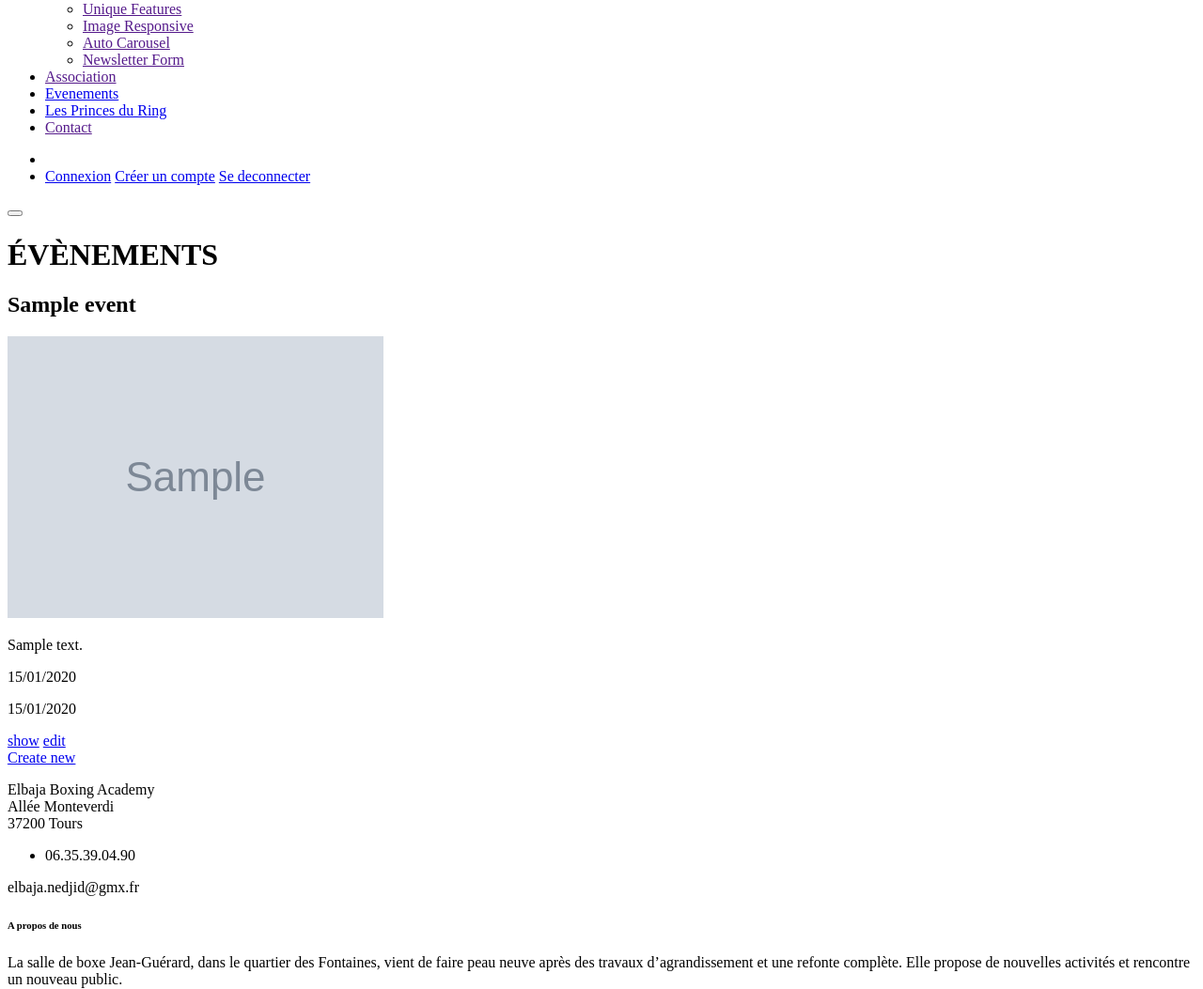
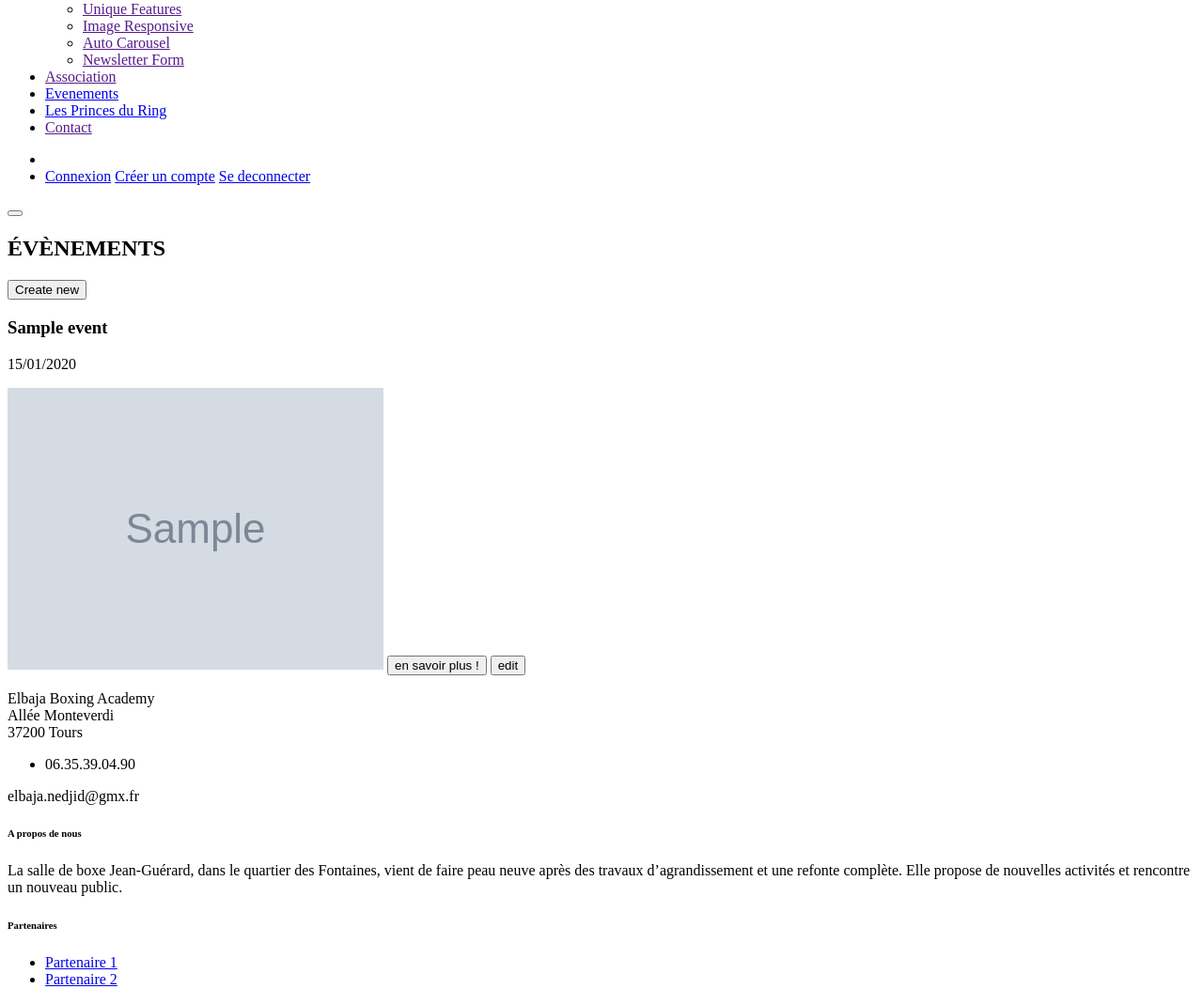
Before and after one commit to BenKod-r/tours-0320-php-elbaja-boxing-academy, a Symfony app: template templates/event/index.html.twig in a window 1280 px wide. Shown: the part 576-1629 px from the top of the page at 94% size. Run offline with Twig, Linux system fonts and the light colour scheme; the template is opened without the code that fills it: most values are stand-ins (such as "Sample title", 1, 10 or a date in 2020); grey boxes marked "Sample" are stand-in pictures; some libraries are stand-ins or nearby versions.

Commit message:
page index event_html/css completed

```diff
--- a/templates/event/index.html.twig
+++ b/templates/event/index.html.twig
@@ -3,30 +3,33 @@
 {% block title %}Event index{% endblock %}
 
 {% block body %}
-
+    <section class="event">
         <div class="event_page">
-        <h1 class="event_title">ÉVÈNEMENTS</h1>
+            <h1 class="event_page_title">ÉVÈNEMENTS</h1>
         </div>
-    <div class="">
+        <div class="event_link">
+            <a href="{{ path('event_new') }}"><input type="button" class="btn btn-dark" value="Create new"></a>
+        </div>
+        <div class="event_card row justify-content-around">
         {% for event in events %}
-        <h2 class="event_name offset-4">{{ event.name }}</h2>
-        <div class="event d-flex">
-            <img class="event_poster col-lg-3" src="{{ asset( event.poster ) }}" alt="poster_event" />
-            <div class="offset-1">
-                <p>{{ event.description }}</p>
-                <p>{{ event.dateStart ? event.dateStart|date('d/m/Y') : '' }}</p>
-                <p>{{ event.dateEnd ? event.dateEnd|date('d/m/Y') : '' }}</p>
+            <div class="card-deck col-xs-12 col-md-6 col-xl-4">
+                <div class="card bg-dark text-white">
+                    <div class="card-body">
+                        <h3 class="event_title card-title">{{ event.name }}</h3>
+                        <p class="card-text">{{ event.dateStart ? event.dateStart|date('d/m/Y') : '' }}</p>
+                    </div>
+                    <div class="event_card_image">
+                        <a href="{{ path('event_show', {'id': event.id}) }}"><img class="event_image card-img-top" src="{{ asset( event.poster ) }}" alt="Card image cap"  title="Cliquer sur l'image pour en savoir plus !" /></a>
+                        <a href="{{ path('event_show', {'id': event.id}) }}"><input type="button" class="show btn btn-success" value="en savoir plus !" /></a>
+                        <a href="{{ path('event_edit', {'id': event.id}) }}"><input type="button" class="edit btn btn-success" value="edit" /></a>
                     </div>
                 </div>
             </div>
-    <a href="{{ path('event_show', {'id': event.id}) }}">show</a>
-    <a href="{{ path('event_edit', {'id': event.id}) }}">edit</a>
             {% else %}
                 <p colspan="7">no records found</p>
         {% endfor %}
-    <div class="event_link">
-        <a href="{{ path('event_new') }}">Create new</a>
         </div>
+    </section>
 
 {% endblock %}
 
--- a/templates/event/show.html.twig
+++ b/templates/event/show.html.twig
@@ -3,6 +3,7 @@
 {% block title %}Event{% endblock %}
 
 {% block body %}
+    <section class="event">
         <h1>Event</h1>
 
         <table class="table">
@@ -39,4 +40,5 @@
         <a href="{{ path('event_edit', {'id': event.id}) }}">edit</a>
 
         {{ include('event/_delete_form.html.twig') }}
+    </section>
 {% endblock %}
```
Also changed, not shown: assets/scss/event.scss (+75 -24 lines), assets/images/event/event_gala5.jpeg (added), assets/images/event/event_gala6.jpg (added). Lines whose indentation alone changed are shown as unchanged.
